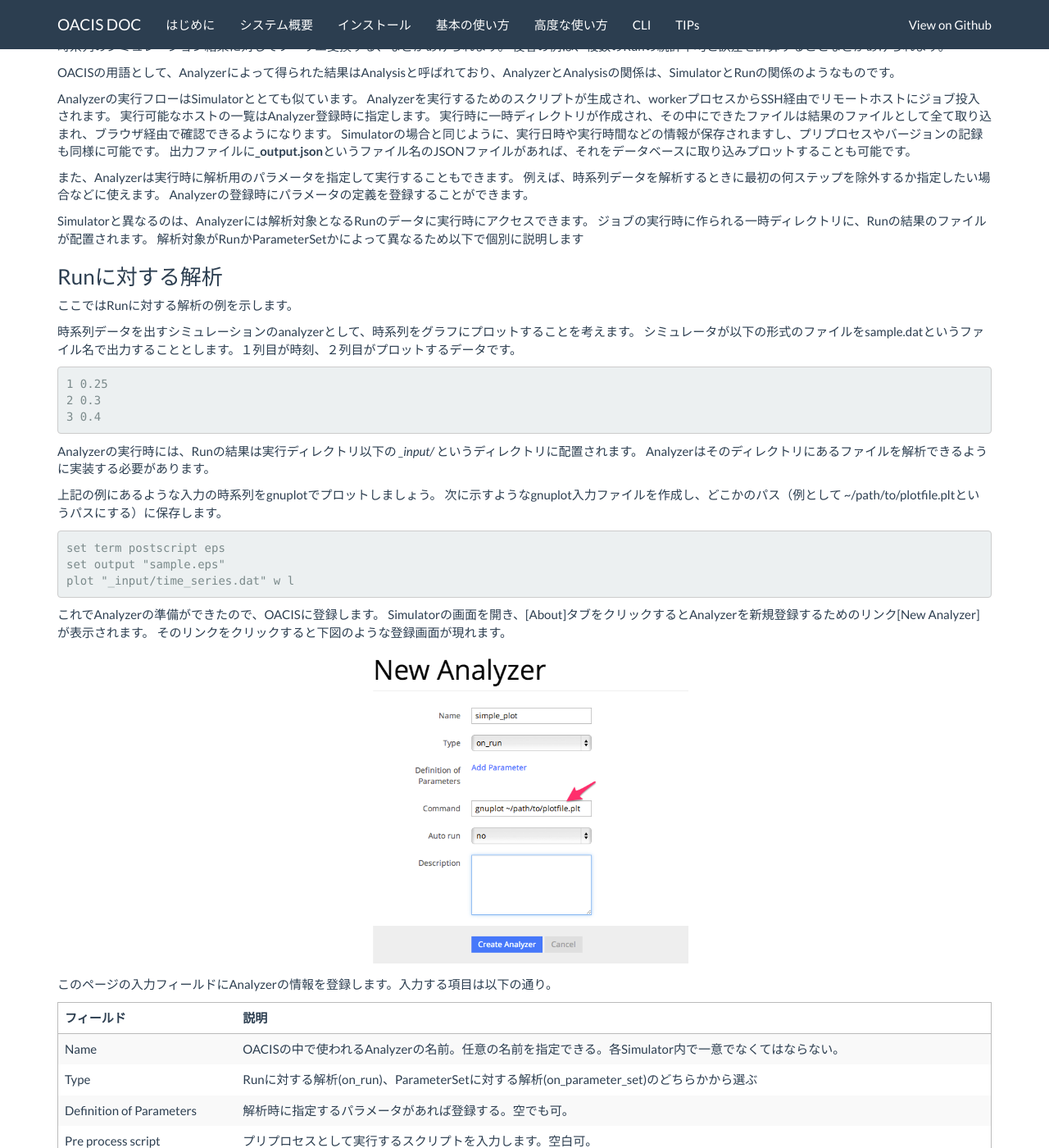
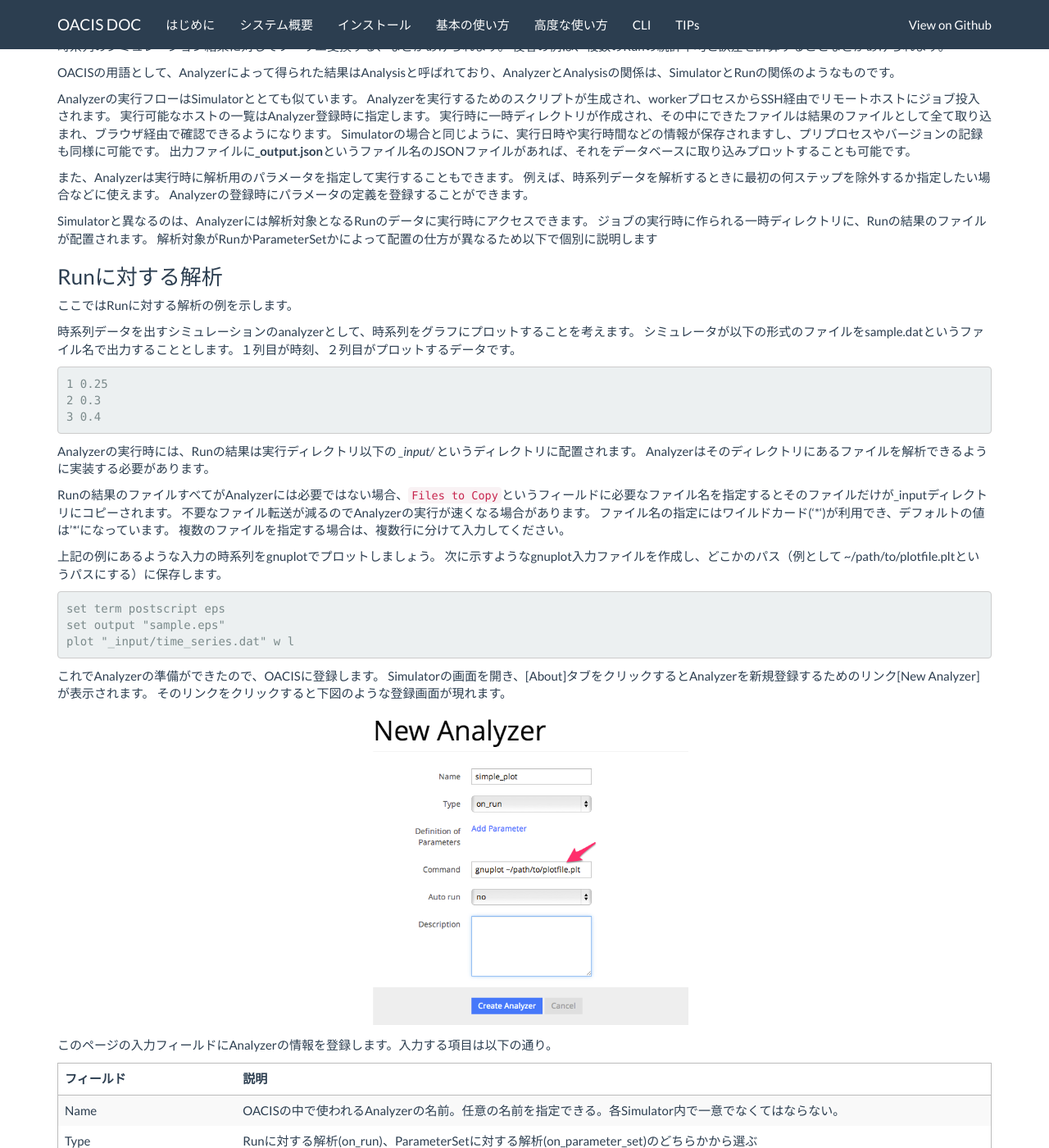
Before and after one commit to crest-cassia/oacis, a Jekyll site: the page built from ja/advanced_usage.md, in a window 1280 px wide and 1400 px high, scrolled down 5179 px. Shown: the whole window at 82% size. Built offline with Jekyll 4.4.1, drawn with Linux system fonts in a browser that asks for light colours; nearby versions of some CDN libraries; some of the changed text lies outside the part shown.

Commit message:
add description about Analyzer#files_to_copy

```diff
--- a/ja/advanced_usage.md
+++ b/ja/advanced_usage.md
@@ -232,7 +232,7 @@ Analyzerの登録時にパラメータの定義を登録することができま
 
 Simulatorと異なるのは、Analyzerには解析対象となるRunのデータに実行時にアクセスできます。
 ジョブの実行時に作られる一時ディレクトリに、Runの結果のファイルが配置されます。
-解析対象がRunかParameterSetかによって異なるため以下で個別に説明します
+解析対象がRunかParameterSetかによって配置の仕方が異なるため以下で個別に説明します
 
 ### Runに対する解析
 
@@ -249,6 +249,11 @@ Simulatorと異なるのは、Analyzerには解析対象となるRunのデータ
 
 Analyzerの実行時には、Runの結果は実行ディレクトリ以下の *_input/* というディレクトリに配置されます。
 Analyzerはそのディレクトリにあるファイルを解析できるように実装する必要があります。
+
+Runの結果のファイルすべてがAnalyzerには必要ではない場合、`Files to Copy`というフィールドに必要なファイル名を指定するとそのファイルだけが_inputディレクトリにコピーされます。
+不要なファイル転送が減るのでAnalyzerの実行が速くなる場合があります。
+ファイル名の指定にはワイルドカード('\*')が利用でき、デフォルトの値は'\*'になっています。
+複数のファイルを指定する場合は、複数行に分けて入力してください。
 
 上記の例にあるような入力の時系列をgnuplotでプロットしましょう。
 次に示すようなgnuplot入力ファイルを作成し、どこかのパス（例として ~/path/to/plotfile.pltというパスにする）に保存します。
@@ -277,6 +282,7 @@ Simulatorの画面を開き、[About]タブをクリックするとAnalyzerを
 | Command                    | Analyzerを実行するコマンド。 |
 | Print version command      | Analyzerのバージョンを標準出力に出力するコマンド。 |
 | Input type                 | JSON入力か引数入力か指定する。 |
+| Files to Copy              | 解析時に_inputディレクトリにコピーするファイルを指定する。 |
 | Support MPI                | MPI並列の場合はチェックを入れる。Analysis作成時に並列数を指定できるようになる。 |
 | Support MPI                | OpenMP並列の場合はチェックを入れる。Analysis作成時に並列数を指定できるようになる。 |
 | Auto Run                   | Runの終了後に解析が自動実行されるか指定する。(後述) |
@@ -350,6 +356,18 @@ _input/
 }
 {% endhighlight %}
 
+Runに対するAnalyzerの場合と同じように、`Files to Copy`というフィールドに必要なファイル名を指定するとそのファイルだけが_inputディレクトリにコピーされます。
+例えば、"xxx.txt"というファイル名を指定した場合のディレクトリ構成は以下のようになります。
+
+{% highlight text %}
+_input/
+  #{run_id1}/     # run_id1 の結果のファイル。xxx.txt以外のファイルは含まれない。
+    xxx.txt
+  #{run_id2}/
+    xxx.txt
+ .....            # 以後、ParameterSet内で"finished"になっている全てのRunの結果が同様に配置される
+{% endhighlight %}
+
 AnalyzerからRunの結果ファイルを取得する例(言語：ruby)
 
 {% highlight ruby %}
```
